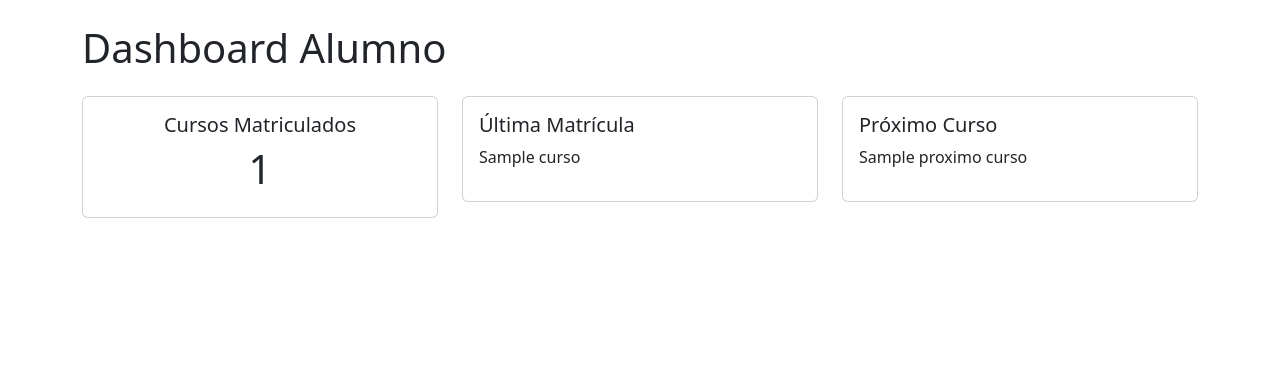
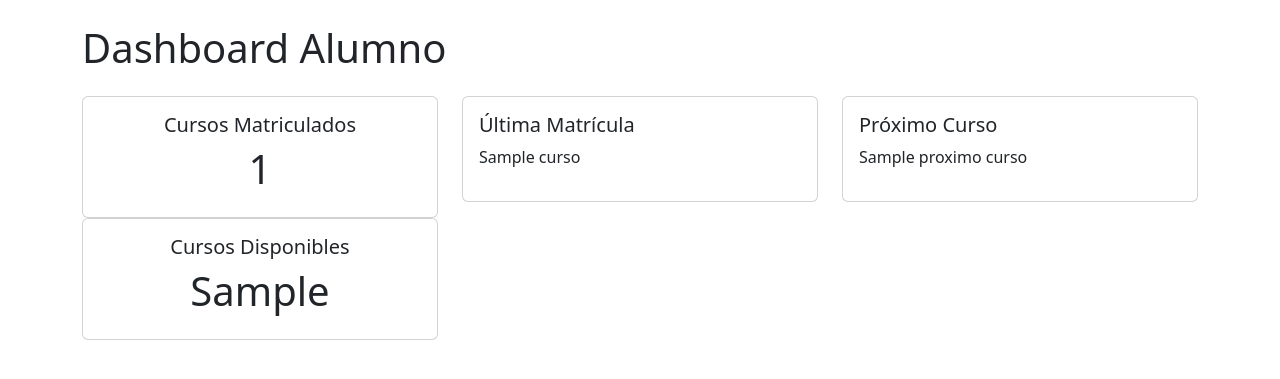
Before and after one commit to DannoEery/gestion_formacion, a Django app: template templates/matriculas/dashboard.html in a window 1280 px wide. Shown: the part 56-435 px from the top of the page. Run offline with Django 5.2, Linux system fonts and the light colour scheme; the template is opened without the code that fills it: most values are stand-ins (such as "Sample title", 1, 10 or a date in 2020); parts of the project's set-up code (start-up, migrations or seed data) failed here and were passed over; some libraries are stand-ins or nearby versions.

Commit message:
Añadido

```diff
--- a/templates/matriculas/dashboard.html
+++ b/templates/matriculas/dashboard.html
@@ -65,6 +65,25 @@
             </div>
         </div>
     </div>
+    <div class="col-md-4">
+
+    <div class="card text-center">
+
+        <div class="card-body">
+
+            <h5>
+                Cursos Disponibles
+            </h5>
+
+
+            <h1>
+                {{ cursos_disponibles }}
+            </h1>
+
+        </div>
+
+    </div>
 
 </div>
+</div>
 {% endblock %}
```
